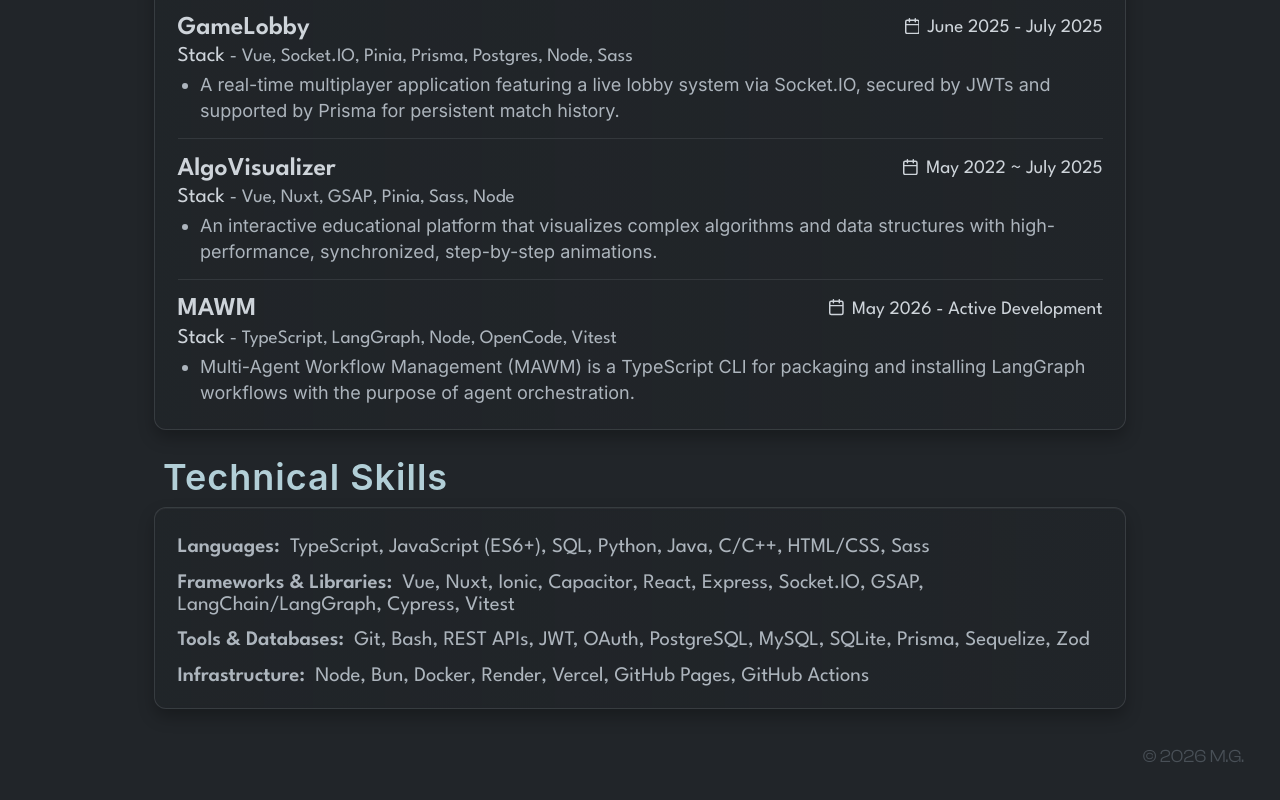
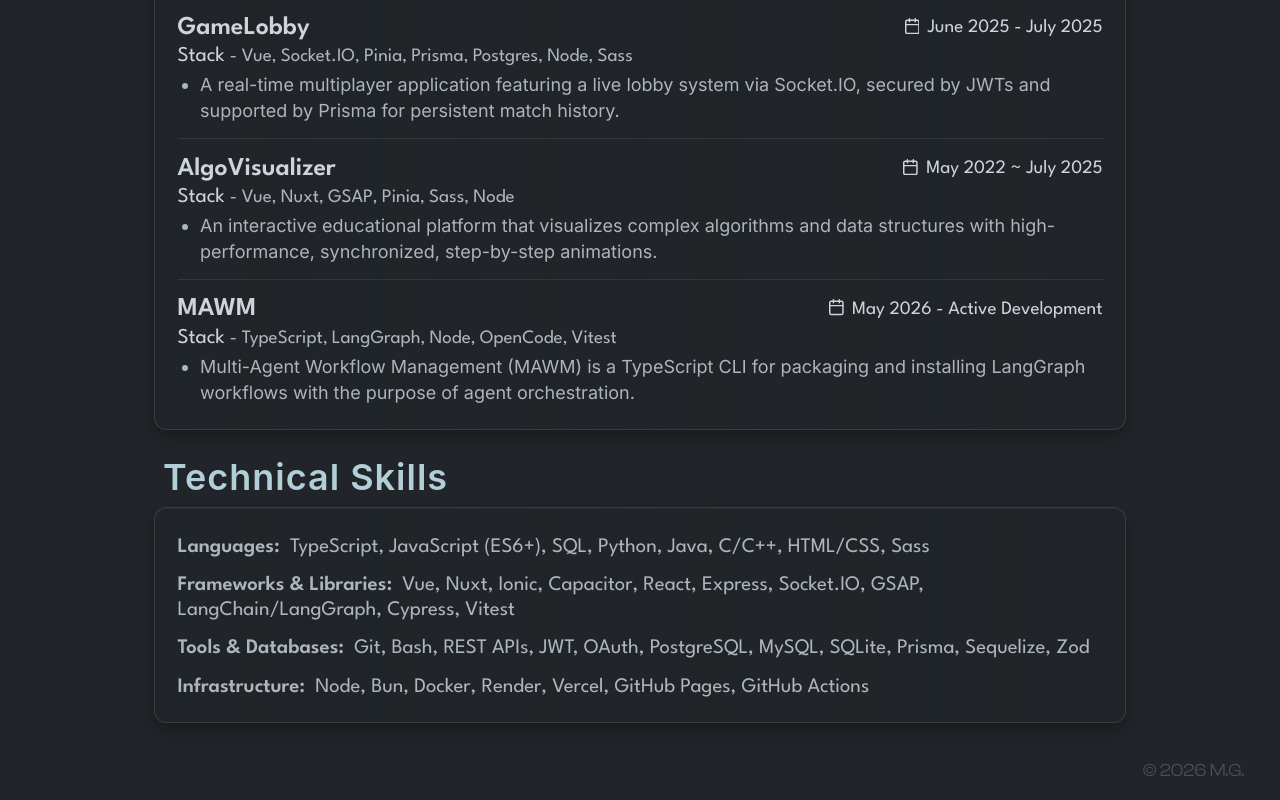
Before and after one commit to michaelgreenl/e-portfolio, a Vue app: page /resume in a window 1280 px wide. Shown: the part 1387-2187 px from the top of the page. Built offline with nearby package versions, Linux system fonts and the light colour scheme; a web font is replaced by a local one.

Commit message:
style: resume text line-height

```diff
--- a/src/views/ResumeView.vue
+++ b/src/views/ResumeView.vue
@@ -424,9 +424,11 @@ li {
     &-skills {
         gap: $size-1;
 
-        // `text-wrap: pretty;` doesn't work on mobile browsers,
-        // it seems to replace it with `text-wrap: balanced;` and looks off putting
         p {
+            line-height: 2ch;
+
+            // `text-wrap: pretty;` doesn't work on mobile browsers,
+            // it seems to replace it with `text-wrap: balanced;` and looks off putting
             text-wrap: auto;
 
             @include bp-sm-phone {
```
